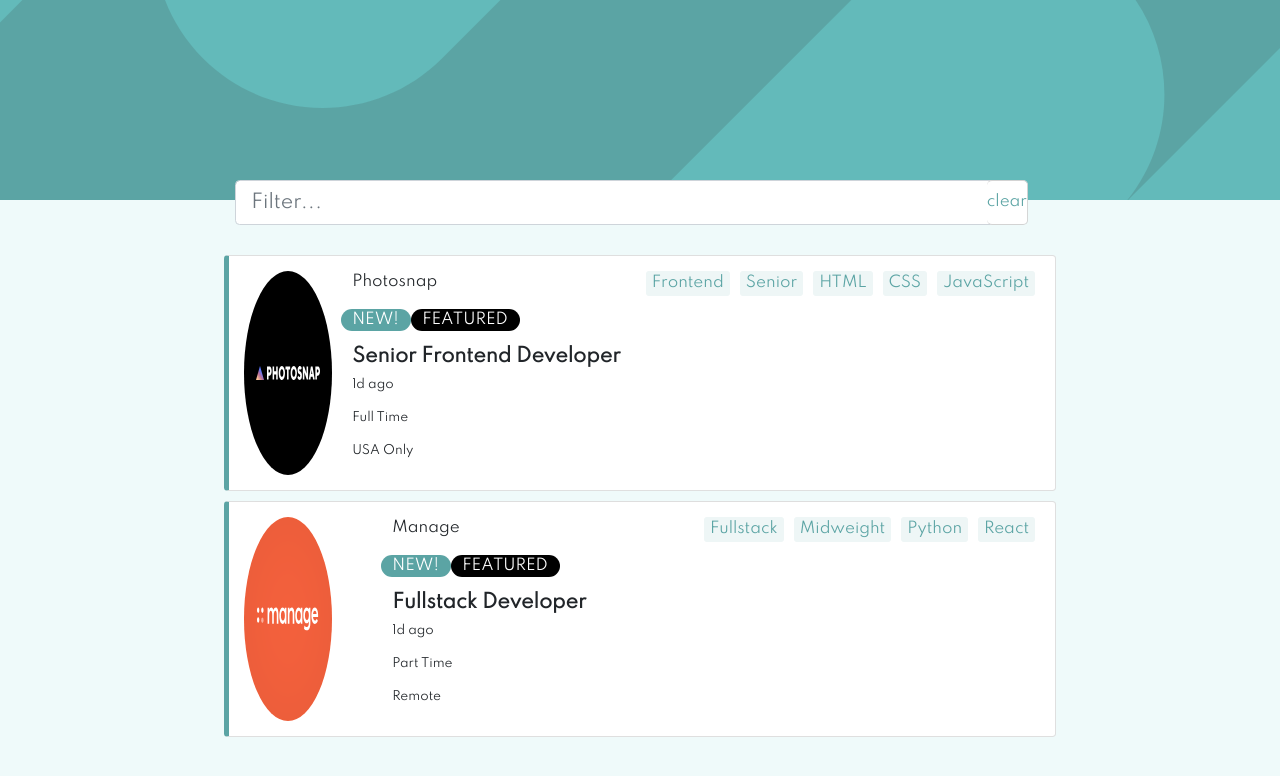
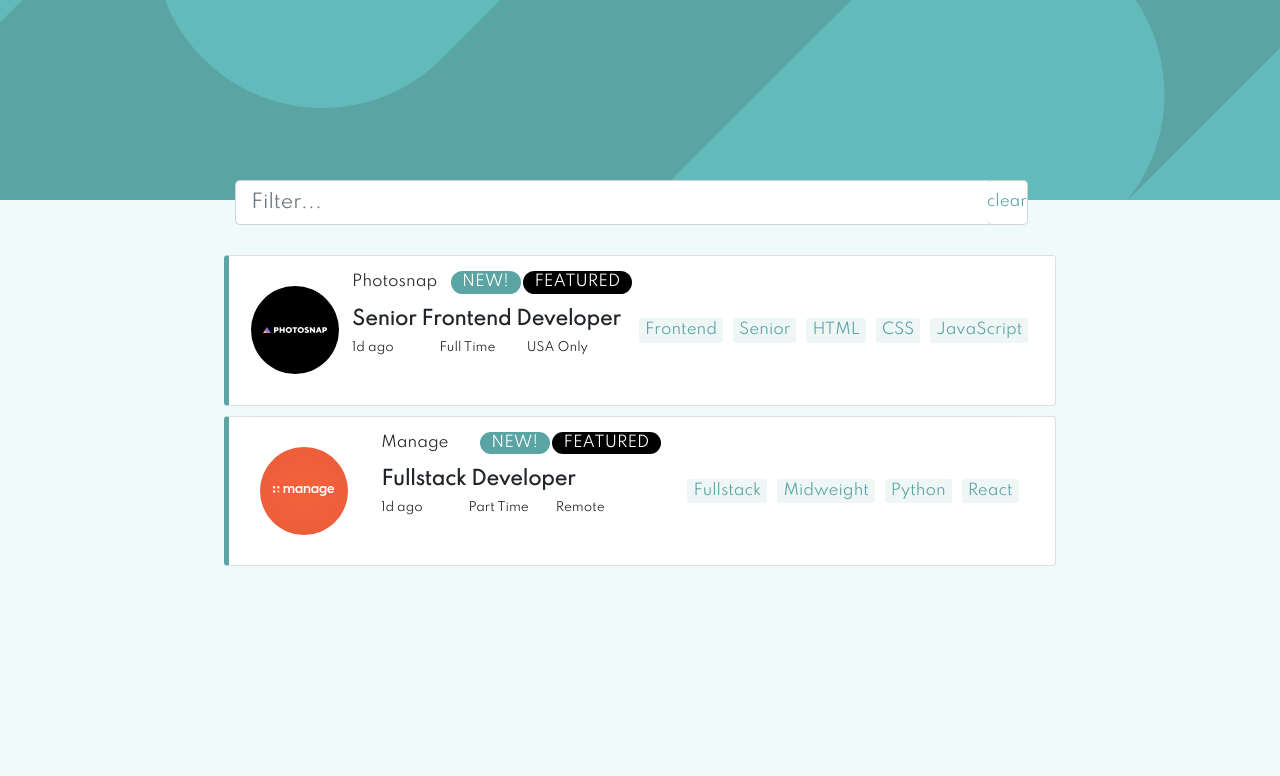
Before and after one commit to ymon275/JobListing, a PHP site: page / in a window 1280 px wide. Shown: the top 776 px of the page. Run offline with PHP 8.4, Linux system fonts and the light colour scheme.

Commit message:
fixed graphical issues

```diff
--- a/jobListing/main.js
+++ b/jobListing/main.js
@@ -46,6 +46,7 @@ window.onload = () => {
   //     </div>
   //   </div>
   for (let i = 0; i < applications.length; i++) {
+
     let cardDiv = document.createElement("div");
     cardDiv.classList.add("card");
 
@@ -64,7 +65,9 @@ window.onload = () => {
     let companyRow = document.createElement("div");
     companyRow.classList.add("row");
 
+
     let company = document.createElement("p");
+    company.style = "width: 110px"
     company.innerHTML = `${applications[i].company}`;
     companyRow.appendChild(company);
 
--- a/jobListing/stylesheet.css
+++ b/jobListing/stylesheet.css
@@ -4,7 +4,7 @@
 }
 
 @font-face {
-  font-family: "spartan";
+  font-family: 'spartan';
   src: url("static/Spartan-Regular.ttf"), url("static/Spartan-Bold.ttf");
   font-weight: normal;
   font-style: normal;
@@ -23,21 +23,40 @@ body {
 
 .titleContainer {
   float: left;
+  display: -webkit-box;
+  display: -ms-flexbox;
+  display: flex;
+  -ms-flex-line-pack: center;
+      align-content: center;
+  -ms-flex-wrap: wrap;
+      flex-wrap: wrap;
+  -webkit-box-orient: vertical;
+  -webkit-box-direction: normal;
+      -ms-flex-direction: column;
+          flex-direction: column;
 }
 
 .row {
   display: -webkit-box;
   display: -ms-flexbox;
   display: flex;
+  -ms-flex-wrap: nowrap;
+      flex-wrap: nowrap;
+}
+
+.paragraph {
+  width: 35% !important;
 }
 
 .card-body {
   display: -webkit-box;
   display: -ms-flexbox;
   display: flex;
-  -webkit-box-pack: justify;
-      -ms-flex-pack: justify;
-          justify-content: space-between;
+  -webkit-box-align: center;
+      -ms-flex-align: center;
+          align-items: center;
+  -ms-flex-pack: distribute;
+      justify-content: space-around;
 }
 
 #bg_header {
@@ -74,7 +93,14 @@ body {
 }
 
 .btn-container {
-  margin: 0;
+  display: -webkit-box;
+  display: -ms-flexbox;
+  display: flex;
+  -ms-flex-wrap: wrap;
+      flex-wrap: wrap;
+  -webkit-box-align: center;
+      -ms-flex-align: center;
+          align-items: center;
 }
 
 .card-title {
@@ -110,6 +136,7 @@ body {
   color: #fff;
   border-radius: 12px;
   width: 70px;
+  margin-right: 2px;
 }
 
 .featTag {
@@ -117,10 +144,12 @@ body {
   color: #fff;
   border-radius: 12px;
   width: 109px;
+  text-align: center;
 }
 
 .bottom-row {
   font-weight: 300;
   font-size: 12px;
+  width: 30%;
 }
 /*# sourceMappingURL=stylesheet.css.map */
--- a/jobListing/stylesheet.scss
+++ b/jobListing/stylesheet.scss
@@ -4,7 +4,7 @@ $filter-tabs: hsl(180, 31%, 95%);
 $dark-cyan: hsl(180, 8%, 52%);
 $very-dark-cyan: hsl(180, 14%, 20%);
 $font-size: 15px;
-$font: "spartan";
+$font: 'spartan';
 
 * {
   font-family: $font;
@@ -18,8 +18,8 @@ $font: "spartan";
 }
 
 @font-face {
-  font-family: "spartan";
-  src: url("static/Spartan-Regular.ttf"), url("static/Spartan-Bold.ttf");
+  font-family: 'spartan';
+  src: url('static/Spartan-Regular.ttf'), url('static/Spartan-Bold.ttf');
   font-weight: normal;
   font-style: normal;
 }
@@ -35,22 +35,29 @@ body {
 
 .titleContainer {
   float: left;
+  display: flex;
+  align-content: center;
+  flex-wrap: wrap;
+  flex-direction: column;
 }
 
 .row {
   display: flex;
+  flex-wrap: nowrap;
 }
-
-
+.paragraph {
+  width: 35% !important;
+}
 .card-body {
   display: flex;
-  justify-content: space-between;
+  align-items: center;
+  justify-content: space-around;
 }
 
 #bg_header {
   background-color: $primary-color;
   margin: 0;
-  background-image: url("images/bg-header-desktop.svg");
+  background-image: url('images/bg-header-desktop.svg');
   background-size: cover;
   background-position: center;
   height: 200px;
@@ -63,7 +70,7 @@ body {
 }
 
 .btn-primary {
-    margin:0;
+  margin: 0;
   // transform: translate(-800%, -20px);
   // position: relative;
 }
@@ -82,7 +89,9 @@ body {
 }
 
 .btn-container {
-  margin: 0;
+  display: flex;
+  flex-wrap: wrap;
+  align-items: center;
 }
 
 .card-title {
@@ -95,12 +104,12 @@ body {
 .form-control-lg {
   width: 60%;
   margin: auto;
-  transform: translate(0, -20px)
+  transform: translate(0, -20px);
 }
 
 .searchButton {
-    margin:0;
-    padding:0;
+  margin: 0;
+  padding: 0;
   float: left;
   transform: translate(-610%, -20px);
   border: 1px lightgray solid;
@@ -115,6 +124,7 @@ body {
   color: #fff;
   border-radius: 12px;
   width: 70px;
+  margin-right: 2px;
 }
 
 .featTag {
@@ -122,9 +132,11 @@ body {
   color: #fff;
   border-radius: 12px;
   width: 109px;
+  text-align: center;
 }
 
 .bottom-row {
   font-weight: 300;
   font-size: 12px;
+  width: 30%;
 }
```
Also changed, not shown: 1 other file. Lines whose indentation alone changed are shown as unchanged.
